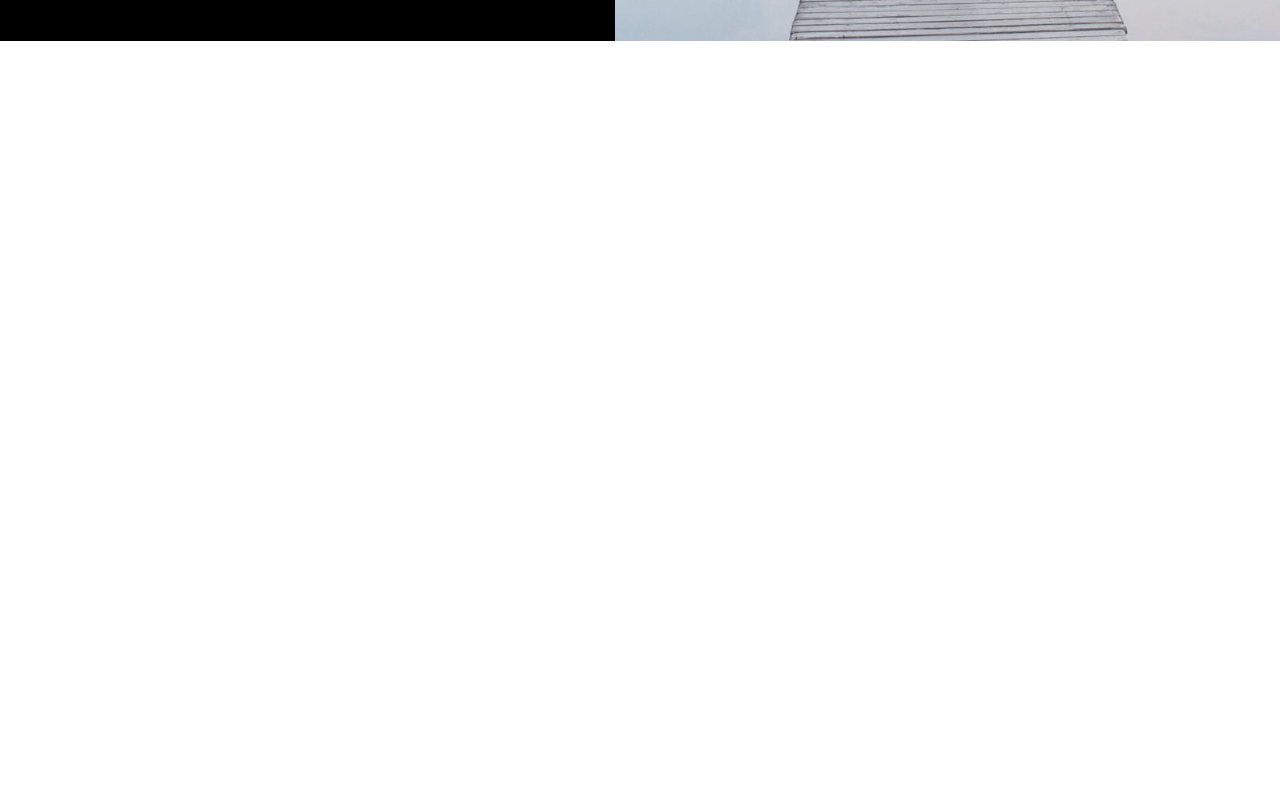
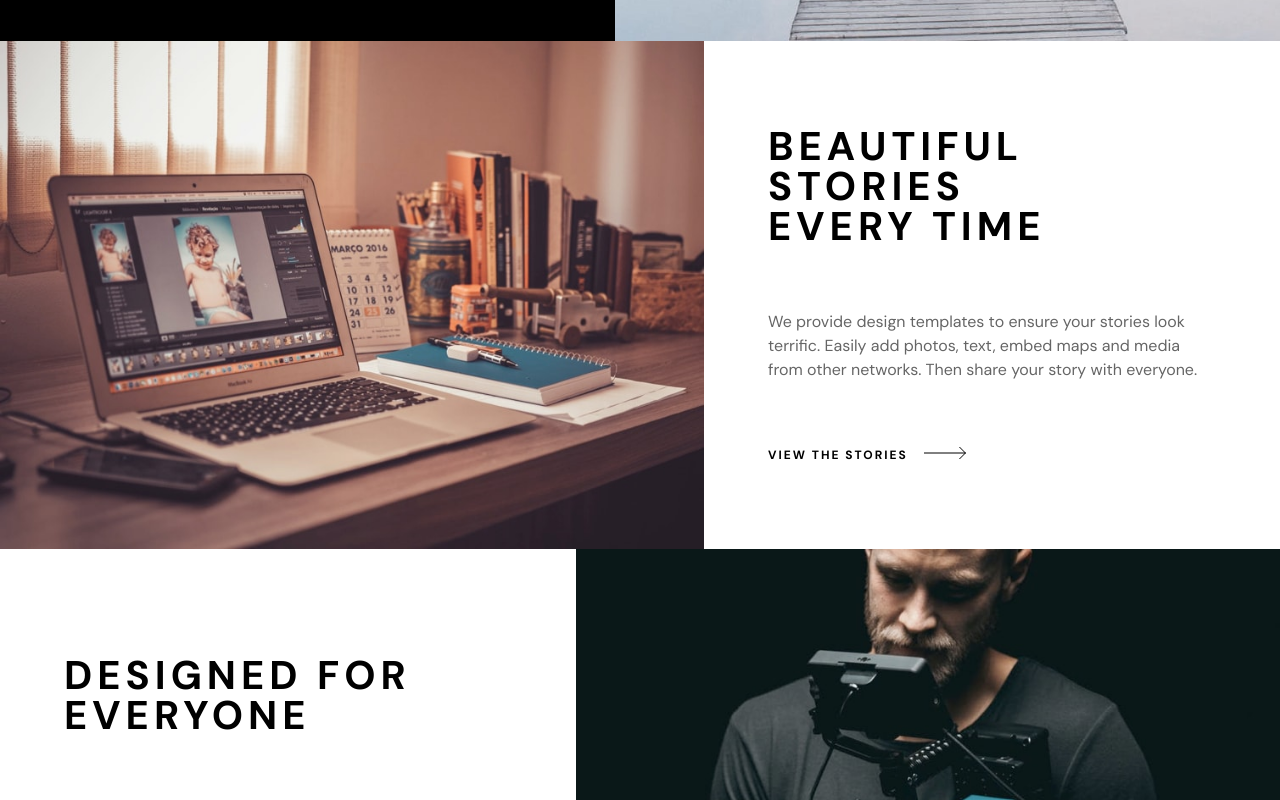
Before and after one commit to EshrakRahman/Photosnap-multi-page-website, a React (Vite) app: page / in a window 1280 px wide. Shown: the part 480-1280 px from the top of the page. Before the commit the page ends 800 px from the top, so only its background shows below. Built offline with nearby package versions, Linux system fonts and the light colour scheme.

Commit message:
two card section done

```diff
--- a/src/components/layouts/Header.jsx
+++ b/src/components/layouts/home/Header.jsx
@@ -3,7 +3,7 @@ import {
   HomeHeaderImgDesktop,
   HomeHeaderImgTablet,
 } from "@/assets";
-import { ButtonWithoutFill } from "../shared";
+import { ButtonWithoutFill } from "../../shared";
 
 export default function Header() {
   return (
@@ -37,7 +37,7 @@ export default function Header() {
             We make it easy to share photos, tell stories and connect with
             others.
           </p>
-          <ButtonWithoutFill title="get an invite" />
+          <ButtonWithoutFill title="get an invite" icon="white" />
         </div>
       </header>
     </>
--- /dev/null
+++ b/src/components/layouts/home/TwoCardsSection.jsx
@@ -0,0 +1,36 @@
+import { ButtonWithoutFill, ResponsiveImages } from "@/components/shared";
+
+export default function TwoCardsSection({
+  textPositionRight = false,
+  mobile,
+  tablet,
+  desktop,
+  title,
+  description,
+}) {
+  return (
+    <>
+      <section className="md:flex w-full ">
+        <div
+          className={`w-full lg:w-[55%] flex ${textPositionRight && "order-2"}`}
+        >
+          <ResponsiveImages
+            mobile={mobile}
+            tablet={tablet}
+            desktop={desktop}
+            alt={title}
+          />
+        </div>
+        <div className=" px-6 md:px-12 lg:w-[45%] lg:px-16 lg:py-16 lg:gap-16 flex justify-center flex-col items-start gap-6 md:gap-12 py-12">
+          <h2 className="text-[32px] md:text-[40px] md:tracking-[5px] font-dm font-bold leading-10 tracking-[3.33px] text-balance text-black uppercase ">
+            {title}
+          </h2>
+          <p className="font-dm font-normal text-base leading-6 opacity-60 text-black">
+            {description}
+          </p>
+          <ButtonWithoutFill title="view the stories" icon="black" />
+        </div>
+      </section>
+    </>
+  );
+}
--- a/src/components/layouts/index.js
+++ b/src/components/layouts/index.js
@@ -1 +1,2 @@
-export { default as Header } from "./Header";
+export { default as Header } from "./home/Header";
+export { default as TwoCardsSection } from "./home/TwoCardsSection";
--- a/src/components/shared/ButtonWithoutFill.jsx
+++ b/src/components/shared/ButtonWithoutFill.jsx
@@ -1,11 +1,19 @@
 import { ButtonIcon, ButtonIconWhite } from "@/assets";
 
-export default function ButtonWithoutFill({ title }) {
+export default function ButtonWithoutFill({ title, icon }) {
   return (
     <>
-      <button className="font-dm text-white font-bold text-[12px] justify-center tracking-[2px] uppercase hover:underline flex gap-4 hover:gap-6 transition-all duration-300 hover:cursor-pointer">
+      <button
+        className={`font-dm  ${
+          icon === "white" ? "text-white" : "text-black"
+        } font-bold text-[12px] justify-center tracking-[2px] uppercase hover:underline flex gap-4 hover:gap-6 transition-all duration-300 hover:cursor-pointer`}
+      >
         {title}
-        <img src={ButtonIconWhite} alt="Line through icon" />
+        {icon === "white" ? (
+          <img src={ButtonIconWhite} alt="Line through icon" />
+        ) : (
+          <img src={ButtonIcon} alt="Line through icon" />
+        )}
       </button>
     </>
   );
--- /dev/null
+++ b/src/components/shared/ResponsiveImages.jsx
@@ -0,0 +1,9 @@
+export default function ResponsiveImages({ mobile, tablet, desktop, alt }) {
+  return (
+    <picture className="w-full">
+      <source media="(min-width:1024px)" srcSet={desktop} />
+      <source media="(min-width:768px)" srcSet={tablet} />
+      <img src={mobile} alt={alt} className="w-full h-auto object-cover" />
+    </picture>
+  );
+}
--- a/src/components/shared/index.js
+++ b/src/components/shared/index.js
@@ -1,2 +1,3 @@
 export { default as ButtonWithFill } from "./ButtonWithFill";
 export { default as ButtonWithoutFill } from "./ButtonWithoutFill";
+export { default as ResponsiveImages } from "./ResponsiveImages";
--- a/src/pages/Home.jsx
+++ b/src/pages/Home.jsx
@@ -1,5 +1,14 @@
-import { Header } from "@/components/layouts";
+import { Header, TwoCardsSection } from "@/components/layouts";
 import { DesktopNav, MobileNav } from "../components/layouts/nav";
+
+import {
+  BeutifulStoriesDesktop,
+  BeutifulStoriesMobile,
+  BeutifulStoriesTablet,
+  DesingedEveryoneDesktop,
+  DesingedEveryoneMobile,
+  DesingedEveryoneTablet,
+} from "@/assets";
 
 export default function Home() {
   return (
@@ -7,6 +16,23 @@ export default function Home() {
       <DesktopNav />
       <MobileNav />
       <Header />
+      <TwoCardsSection
+        mobile={BeutifulStoriesMobile}
+        tablet={BeutifulStoriesTablet}
+        desktop={BeutifulStoriesDesktop}
+        title="BEAUTIFUL STORIES EVERY TIME"
+        description="We provide design templates to ensure your stories look terrific.
+        Easily add photos, text, embed maps and media from other networks. Then share your story with everyone."
+      />
+      <TwoCardsSection
+        textPositionRight={true}
+        mobile={DesingedEveryoneMobile}
+        tablet={DesingedEveryoneTablet}
+        desktop={DesingedEveryoneDesktop}
+        title="designed for everyone"
+        description="Photosnap can help you create stories that resonate with your audience.
+        Our tool is designed for photographers of all levels, brands, businesses you name it."
+      />
     </div>
   );
 }
```
Also changed, not shown: src/assets/index.js (+12 -0 lines).
